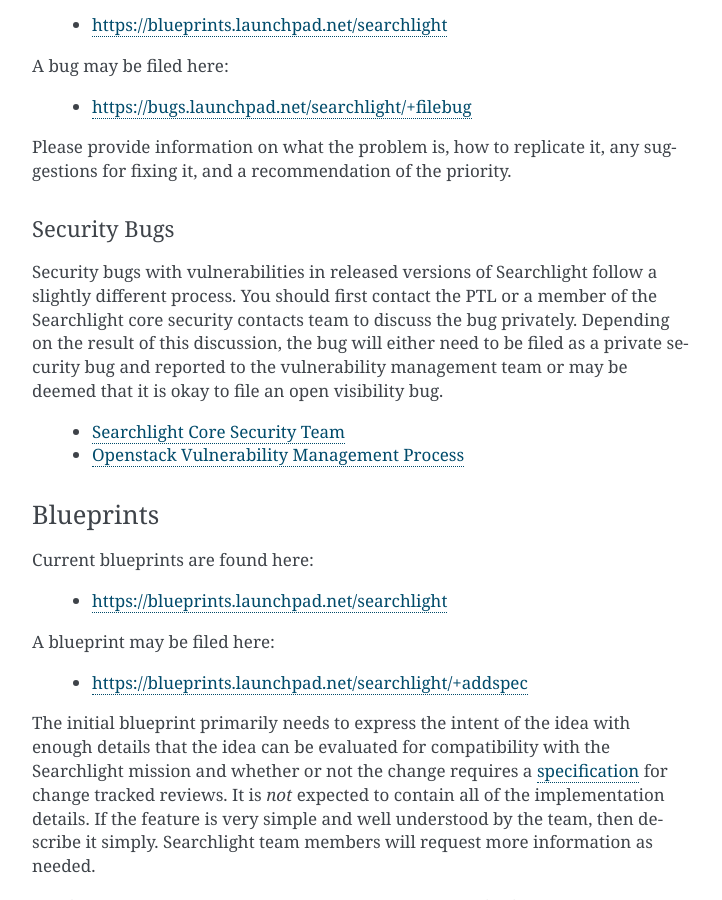
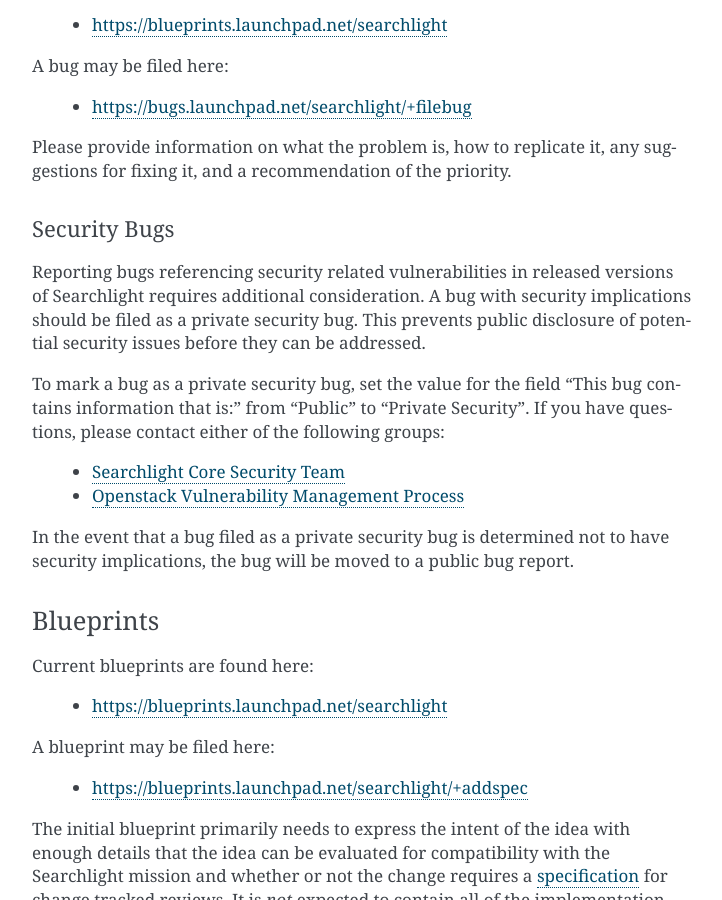
Before and after one commit to openstack-archive/searchlight, a Sphinx documentation site: the page built from doc/source/feature-requests-bugs.rst, in a window 1280 px wide and 900 px high, scrolled down 1084 px. Shown: the whole window, without its empty margins (388-1110 px from the left). Built offline with Sphinx 7.4.7, drawn with Linux system fonts in a browser that asks for light colours; formulas are drawn with MathJax 3; pages that are not in the unit, such as notebooks, are missing from menus; the version number is read from the project's files by our own code.

Commit message:
Feature/Bug workflow corrections
Removing broken reference in index.rst that raised a warning.

Changing the Security bug process to file security bug first rather
than having to track down Searchlight security or VMT first.

Change-Id: Iea69c94ce2ed05688e0b93e6f00c4991f4cf1341

```diff
--- a/doc/source/feature-requests-bugs.rst
+++ b/doc/source/feature-requests-bugs.rst
@@ -73,15 +73,20 @@
 Security Bugs
 ~~~~~~~~~~~~~
 
-Security bugs with vulnerabilities in released versions of Searchlight follow
-a slightly different process. You should first contact the PTL or a member of
-the Searchlight core security contacts team to discuss the bug privately.
-Depending on the result of this discussion, the bug will either need to be
-filed as a private security bug and reported to the vulnerability management
-team or may be deemed that it is okay to file an open visibility bug.
+Reporting bugs referencing security related vulnerabilities in released
+versions of Searchlight requires additional consideration. A bug with security
+implications should be filed as a private security bug. This prevents public
+disclosure of potential security issues before they can be addressed.
+
+To mark a bug as a private security bug, set the value for the field "This bug
+contains information that is:" from "Public" to "Private Security". If you have
+questions, please contact either of the following groups:
 
  * `Searchlight Core Security Team <https://launchpad.net/~searchlight-coresec>`_
  * `Openstack Vulnerability Management Process <https://security.openstack.org/vmt-process.html>`_
+
+In the event that a bug filed as a private security bug is determined not to
+have security implications, the bug will be moved to a public bug report.
 
 .. _blueprint:
 
--- a/doc/source/index.rst
+++ b/doc/source/index.rst
@@ -55,7 +55,6 @@
 .. toctree::
    :maxdepth: 1
 
-   features-and-bugs
    searchlightapi
    indexingservice
    authentication
```
